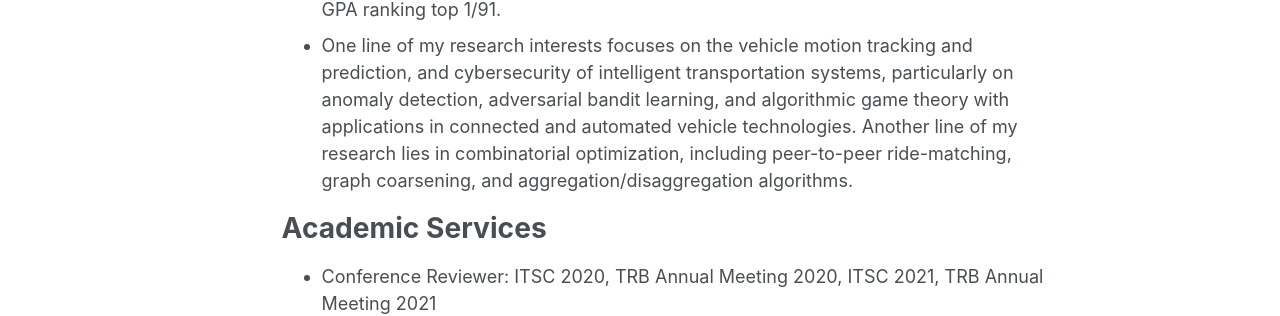
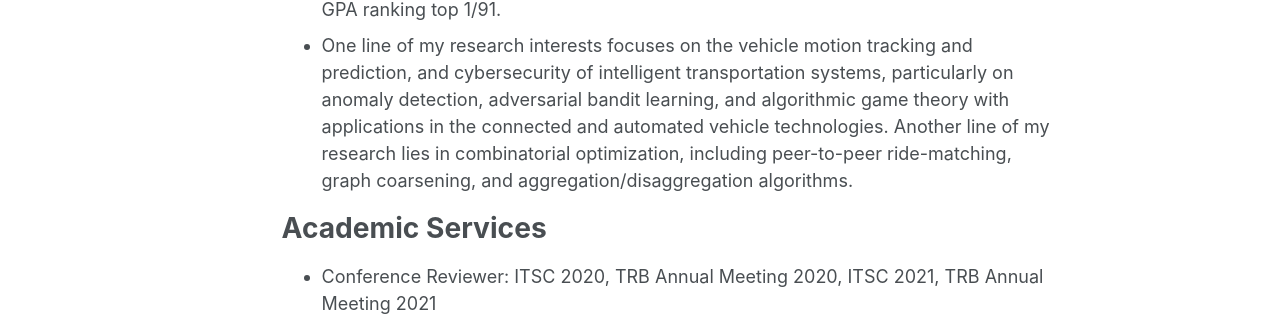
Before and after one commit to yiyangwan/yiyangwan.github.io, a Jekyll site: the page built from _pages/about.md, in a window 1280 px wide and 1378 px high. Shown: the part 686-1002 px from the top of the window. Built offline with Jekyll 4.4.1, drawn with Linux system fonts in a browser that asks for light colours.

Commit message:
Update about.md

```diff
--- a/_pages/about.md
+++ b/_pages/about.md
@@ -17,7 +17,7 @@ redirect_from:
 <!-- in the [Department of Civil and Environmental Engineering](https://cee.engin.umich.edu/)  -->
 at [University of Michigan](https://umich.edu/), who is advised by Prof. [Neda Masoud](https://cee.engin.umich.edu/people/masoud-neda/) with specialization in [Next Generation Transportation Systems](https://cee.engin.umich.edu/research/infrastructure/transportation/). I am currently working at [Next Generation Mobility Systems Lab](http://www-personal.umich.edu/~nmasoud/index.html).
 * I received my Master's Degree in [Electrical and Computer Engineering](https://ece.engin.umich.edu/) of [Electrical Engineering and Computer Science Department](https://eecs.engin.umich.edu/) at [University of Michigan](https://umich.edu/), with specialization in [Signal & Image Processing and Machine Learning](https://ece.engin.umich.edu/research/research-areas/signal-image-processing-and-machine-learning/), and Bachelor's Degree in [College of Communications Engineering](https://dce.jlu.edu.cn/ENGLISH/HOM.htm) at [Jilin University](http://global.jlu.edu.cn/) with cumulative GPA ranking top 1/91.
-* One line of my research interests focuses on the vehicle motion tracking and prediction, and cybersecurity of intelligent transportation systems, particularly on anomaly detection, adversarial bandit learning, and algorithmic game theory with applications in connected and automated vehicle technologies. Another line of my research lies in combinatorial optimization, including peer-to-peer ride-matching, graph coarsening, and aggregation/disaggregation algorithms.
+* One line of my research interests focuses on the vehicle motion tracking and prediction, and cybersecurity of intelligent transportation systems, particularly on anomaly detection, adversarial bandit learning, and algorithmic game theory with applications in the connected and automated vehicle technologies. Another line of my research lies in combinatorial optimization, including peer-to-peer ride-matching, graph coarsening, and aggregation/disaggregation algorithms.
 
 # Academic Services
 * Conference Reviewer: ITSC 2020, TRB Annual Meeting 2020, ITSC 2021, TRB Annual Meeting 2021
```
